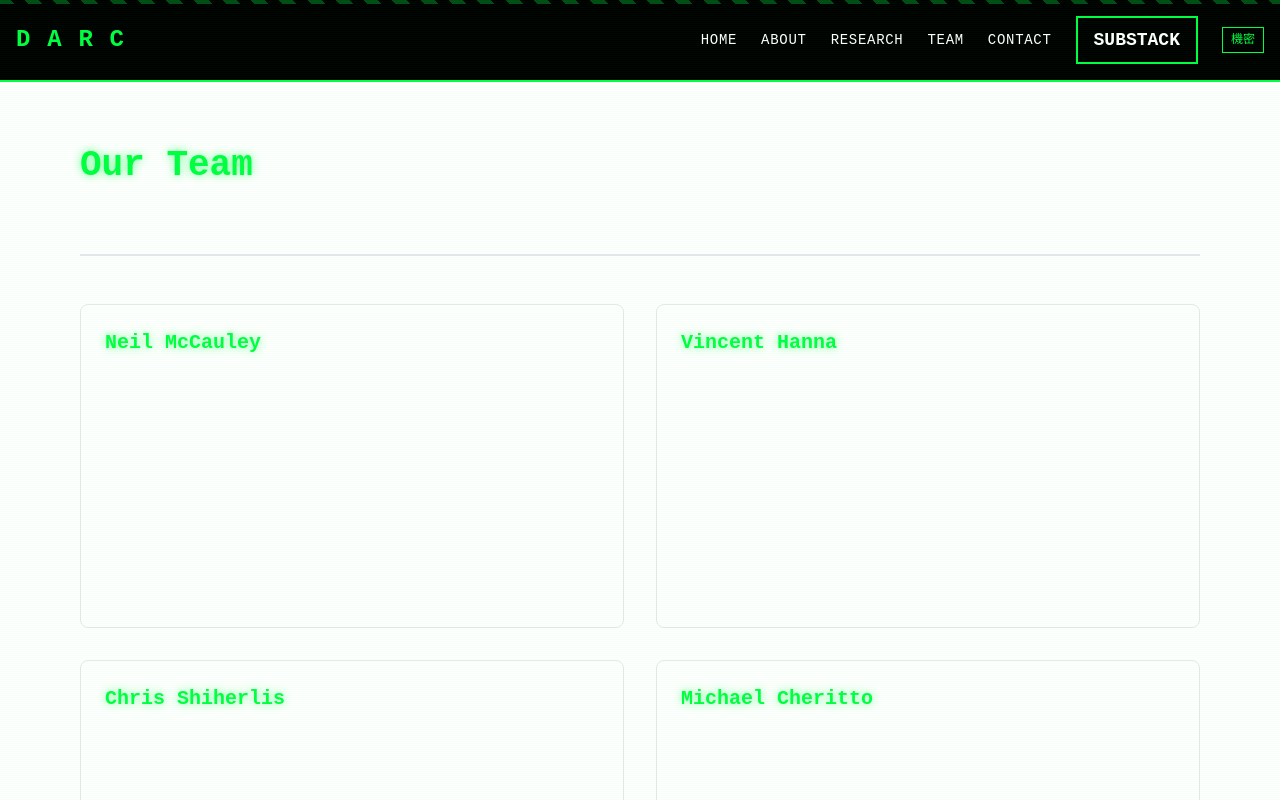
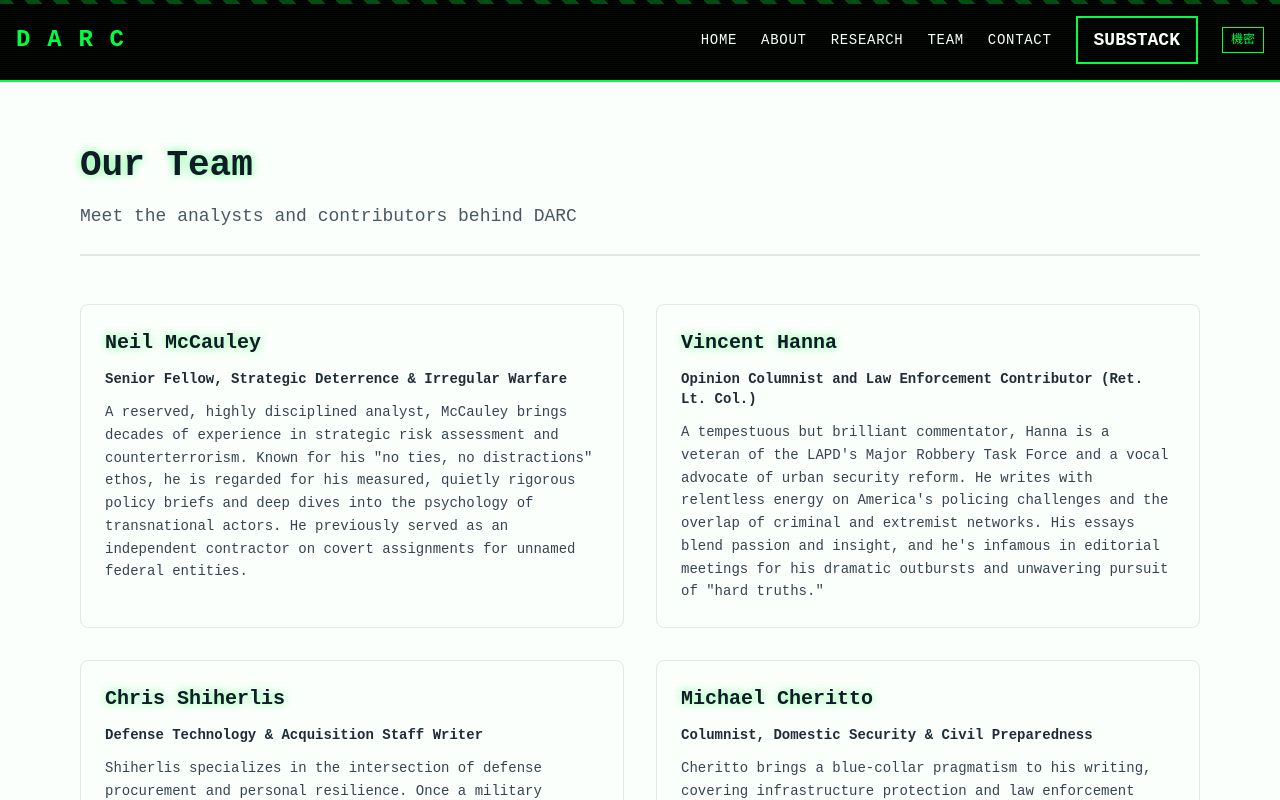
Before and after one commit to evanriggs/darc-site, a Next.js app: page /team in a window 1280 px wide. Shown: the top 800 px of the page. Built offline with nearby package versions, Linux system fonts and the light colour scheme.

Commit message:
Fix team page: ensure readable white background and text colors override DARC mode styles

```diff
--- a/app/team/page.tsx
+++ b/app/team/page.tsx
@@ -1,4 +1,6 @@
 'use client';
+
+import { useMode } from '@/components/ModeProvider';
 
 interface Author {
     name: string;
@@ -42,15 +44,18 @@ const authors: Author[] = [
 ];
 
 export default function TeamPage() {
+    const { isDarcMode } = useMode();
+
+    // Always render readable design regardless of mode
     return (
-        <div className="min-h-screen bg-white py-16">
+        <div className="min-h-screen bg-white py-16" style={{ backgroundColor: '#ffffff' }}>
             <div className="container mx-auto px-4 max-w-6xl">
                 {/* Header */}
                 <div className="mb-12 border-b-2 border-gray-200 pb-6">
-                    <h1 className="text-4xl font-bold text-gray-900 mb-4">
+                    <h1 className="text-4xl font-bold text-gray-900 mb-4" style={{ color: '#111827' }}>
                         Our Team
                     </h1>
-                    <p className="text-gray-600 text-lg">
+                    <p className="text-gray-600 text-lg" style={{ color: '#4b5563' }}>
                         Meet the analysts and contributors behind DARC
                     </p>
                 </div>
@@ -66,13 +71,15 @@ export default function TeamPage() {
                                         ? 'border-red-300 bg-red-50 opacity-75'
                                         : 'border-gray-200 hover:border-darc-green hover:shadow-md'
                                 }`}
+                                style={{ backgroundColor: '#ffffff' }}
                             >
                                 <div className="flex items-start justify-between mb-3">
                                     <h3 className={`text-xl font-bold ${
                                         author.status === 'suspended'
                                             ? 'text-gray-400 line-through'
                                             : 'text-gray-900'
-                                    }`}>
+                                    }`}
+                                    style={{ color: author.status === 'suspended' ? '#9ca3af' : '#111827' }}>
                                         {author.name}
                                     </h3>
                                     {author.status === 'suspended' && (
@@ -85,14 +92,16 @@ export default function TeamPage() {
                                     author.status === 'suspended'
                                         ? 'text-red-700 opacity-70'
                                         : 'text-gray-800'
-                                }`}>
+                                }`}
+                                style={{ color: author.status === 'suspended' ? '#991b1b' : '#1f2937' }}>
                                     {author.title}
                                 </p>
                                 <p className={`text-sm leading-relaxed ${
                                     author.status === 'suspended'
                                         ? 'text-gray-500'
                                         : 'text-gray-700'
-                                }`}>
+                                }`}
+                                style={{ color: author.status === 'suspended' ? '#6b7280' : '#374151' }}>
                                     {author.bio}
                                 </p>
                             </div>
```
